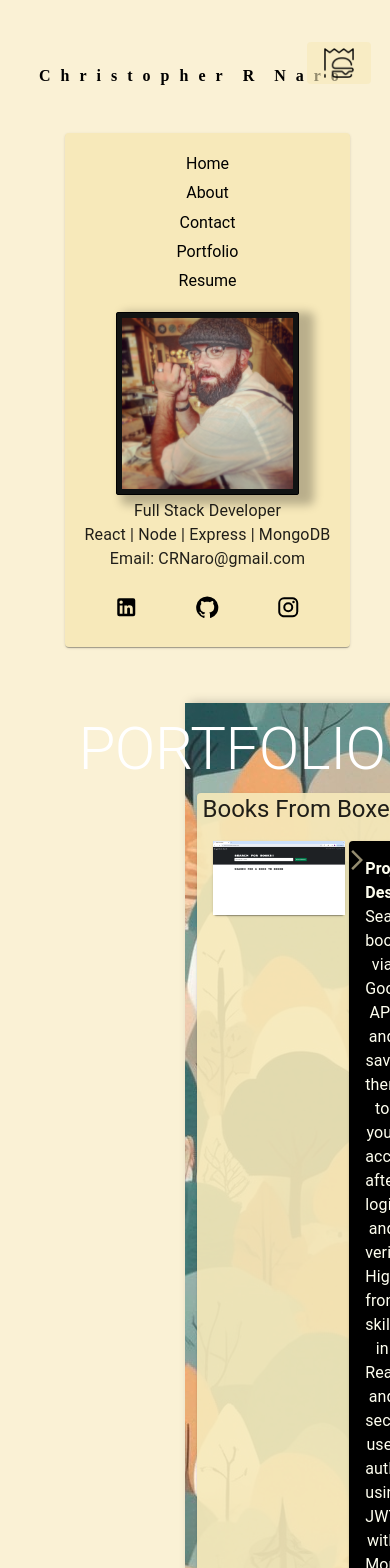
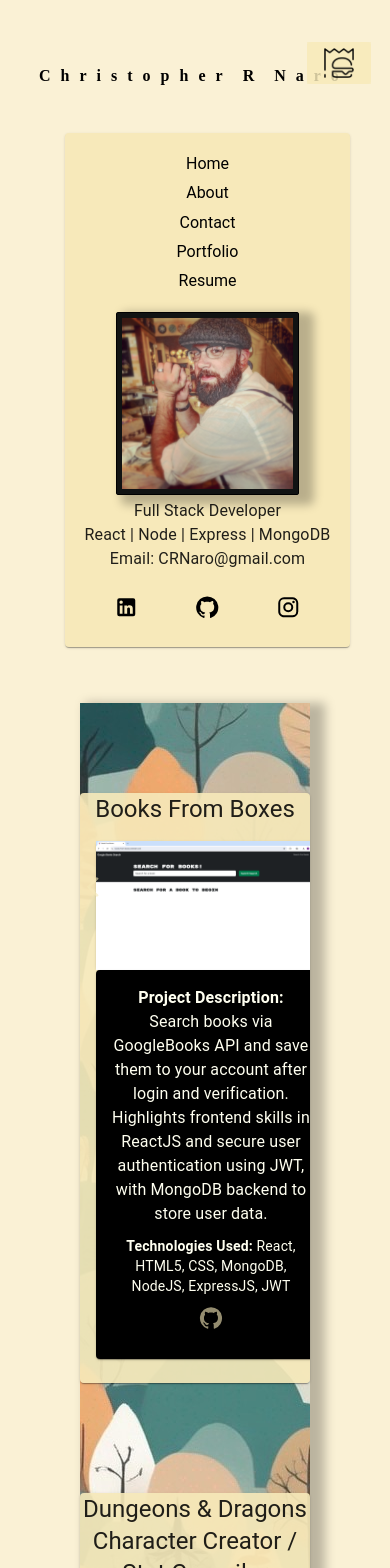
Before and after one commit to CRNaro/two_waves, a React (Vite) app: page /portfolio in a window 390 px wide. Shown: the top 1568 px of the page. Built offline with nearby package versions, Linux system fonts and the light colour scheme.

Commit message:
Fix: I have a rough layout that just needs more styling for smaller displays.  It will work for now, but will need continous improvment

```diff
--- a/src/components/Header/DynamicNameHeader.jsx
+++ b/src/components/Header/DynamicNameHeader.jsx
@@ -58,6 +58,7 @@ const StyledNavDrawer = styled(NavDrawer)`
     position: fixed;
     top: 5%;
     right: 5%;
+    background-color: rgba(247, 233, 186, .6);
 `;
 
 export default function NameHeader() {
--- a/src/components/Header/NavDrawer.jsx
+++ b/src/components/Header/NavDrawer.jsx
@@ -31,9 +31,7 @@ const useStyles = makeStyles((theme) => ({
       zIndex: 4000,
     },
   },
-navHamburger: {
 
-},
 
 }));
 
--- a/src/components/Pages/Contact.jsx
+++ b/src/components/Pages/Contact.jsx
@@ -17,6 +17,7 @@ const useStyles = makeStyles((theme) => ({
         mainContent: {
         //   paddingTop: '30%',
         //   backgroundColor: 'lightblue', // Added for debugging
+
         },
         root: {
           display: 'flex',
@@ -26,9 +27,23 @@ const useStyles = makeStyles((theme) => ({
           marginLeft: '45%',
           backgroundImage: `url(${backgroundTreeImg})`,
         boxShadow: '10px 5px 10px 5px rgba(0, 0, 0, .25)',
+        '@media (max-width: 1200px)': {
+          marginLeft: '0px',
+          width: '100%',
+          position: 'relative',
+          flexDirection: 'column',
+          '@media (max-width: 600px)': {
+            marginLTop: '50px !important',
+            marginLeft: '0px',
+            width: '100%',
+            position: 'relative',
+            flexDirection: 'column',
+            justifyContent: 'center',
+          },
+        },
         },
         aboutCard: {
-                backgroundColor: 'rgba(247, 233, 186, 1)',
+            backgroundColor: 'rgba(247, 233, 186, 1)',
           width: '100vw',
           height: 'auto',
           marginLeft: '40px',
@@ -40,6 +55,20 @@ const useStyles = makeStyles((theme) => ({
         //   position: 'relative',
           zIndex: 2,
         //   left: '80px',
+        '@media (max-width: 1200px)': {
+          marginLeft: '0px',
+          width: '100%',
+          position: 'relative',
+          flexDirection: 'column',
+          '@media (max-width: 600px)': {
+            marginLTop: '50px !important',
+            marginLeft: '0px',
+            width: '100%',
+            position: 'relative',
+            flexDirection: 'column',
+            justifyContent: 'center',
+          },
+        },
         },
 
         styledTypography: {
--- a/src/components/Pages/Portfolio.jsx
+++ b/src/components/Pages/Portfolio.jsx
@@ -68,6 +68,7 @@ import jotDown3 from '../../assets/images/jotDown3.png';
 import jotDown4 from '../../assets/images/jotDown4.png';
 import jotDown5 from '../../assets/images/jotDown5.png';
 import Carousel from '../ProjectCarousel/Carousel';
+import { display } from '@mui/system';
 
 //TODO: Add a description of the projects in the portfolio.  Make it so the description
 //      changes when the image changes in the carousel.
@@ -86,14 +87,44 @@ const useStyles = makeStyles((theme) => ({
     backgroundImage: `url(${backgroundTreeImg})`,
     boxShadow: '10px 5px 10px 5px rgba(0, 0, 0, .25)',
     position: 'relative',
+    '@media (max-width: 1200px)': {
+      display: 'flex',
+      marginLeft: '0px',
+      width: '100%',
+      position: 'relative',
+      flexDirection: 'column',
+      '@media (max-width: 600px)': {
+        display: 'flex',
+        marginLTop: '50px !important',
+        marginLeft: '0px',
+        width: '100%',
+        position: 'relative',
+        flexDirection: 'column',
+        justifyContent: 'center',
+      },
+    },
   },
   pageTitle: {
     position: 'absolute',
-    top: '10px',
+    // top: '10px',
     left: '20%',
-    transform: 'translateX(-50%)',
+    // transform: 'translateX(-50%)',
     color: 'white',
-    zIndex: 3,
+    // zIndex: 3,
+    // '@media (max-width: 1200px)': {
+    //   marginLeft: '20%',
+    //   width: '100%',
+    //   position: 'relative',
+    //   flexDirection: 'column',
+    //   '@media (max-width: 600px)': {
+    //     marginLTop: '50px !important',
+    //     marginLeft: '20%',
+    //     width: '100%',
+    //     position: 'relative',
+    //     flexDirection: 'column',
+    //     justifyContent: 'center',
+    //   },
+    // },
   },
   portfolioCard: {
     backgroundColor: 'rgba(247, 233, 186, 1)',
@@ -104,12 +135,44 @@ const useStyles = makeStyles((theme) => ({
     boxShadow: '10px 5px 10px 5px rgba(0, 0, 0, .25)',
     zIndex: 2,
     position: 'relative',
+    '@media (max-width: 1200px)': {
+      display: 'flex',
+      marginLeft: '0px',
+      width: '100%',
+      position: 'relative',
+      flexDirection: 'column',
+      '@media (max-width: 600px)': {
+        display: 'flex',
+        marginLTop: '50px !important',
+        marginLeft: '0px',
+        width: '100%',
+        position: 'relative',
+        flexDirection: 'column',
+        justifyContent: 'center',
+      },
+    },
   },
   carouselCard: {
     display: 'flex',
     justifyContent: 'center',
     width: '100%',
     height: '100%',
+    '@media (max-width: 1200px)': {
+      display: 'flex',
+      marginLeft: '0px',
+      width: '100%',
+      position: 'relative',
+      flexDirection: 'column',
+      '@media (max-width: 600px)': {
+        display: 'flex',
+        marginLTop: '50px !important',
+        marginLeft: '0px',
+        width: '100%',
+        position: 'relative',
+        flexDirection: 'column',
+        justifyContent: 'center',
+      },
+    },
   },
   carousel: {
     width: '60%',
@@ -121,6 +184,7 @@ const useStyles = makeStyles((theme) => ({
     alignItems: 'center',
     height: '100%',
     width: '100%',
+
   },
   imageContainer: {
     width: '100%',
@@ -138,6 +202,20 @@ const useStyles = makeStyles((theme) => ({
     marginRight: '4%',
     backgroundColor: 'black !important',
     color: '#FFFFF0 !important',
+    '@media (max-width: 1200px)': {
+      marginLeft: '0px',
+      width: '100%',
+      position: 'relative',
+      flexDirection: 'column',
+      '@media (max-width: 600px)': {
+        marginLTop: '50px !important',
+        marginLeft: '0px',
+        width: '100%',
+        position: 'relative',
+        flexDirection: 'column',
+        justifyContent: 'center',
+      },
+    },
   },
   navButton: {
     position: 'absolute',
--- a/src/components/Pages/Resume.jsx
+++ b/src/components/Pages/Resume.jsx
@@ -26,7 +26,7 @@ import mongodbLogo from "../../assets/images/mongodbLogo.png";
 import djangoLogo from "../../assets/images/djangoLogo.png";
 import phpLogo from "../../assets/images/phpLogo.png";
 import resumePDF from "../../assets/pdf/resume.pdf";
-import { height, width } from "@mui/system";
+import { display, height, width } from "@mui/system";
 
 
 //TODO: Set up and use SVG images for the logos to make them scalable.
@@ -35,6 +35,7 @@ const useStyles = makeStyles((theme) => ({
   mainContent: {
     //   paddingTop: '30%',
     //   backgroundColor: 'lightblue', // Added for debugging
+
   },
   root: {
     display: "flex",
@@ -44,6 +45,20 @@ const useStyles = makeStyles((theme) => ({
     marginLeft: "45%",
     backgroundImage: `url(${backgroundTreeImg})`,
     boxShadow: "10px 5px 10px 5px rgba(0, 0, 0, .25)",
+    '@media (max-width: 1200px)': {
+      marginLeft: '0px',
+      width: '100%',
+      position: 'relative',
+      flexDirection: 'column',
+      '@media (max-width: 600px)': {
+        marginLTop: '50px !important',
+        marginLeft: '0px',
+        width: '100%',
+        position: 'relative',
+        flexDirection: 'column',
+        justifyContent: 'center',
+      },
+    },
   },
   styledCardContent: {
     width: "100%",
@@ -54,6 +69,20 @@ const useStyles = makeStyles((theme) => ({
     flexDirection: "column",
     flexWrap: "wrap",
     // justifyContent: "center",
+    '@media (max-width: 1200px)': {
+      marginLeft: '0px',
+      width: '100%',
+      position: 'relative',
+      flexDirection: 'column',
+      '@media (max-width: 600px)': {
+        marginLTop: '50px !important',
+        marginLeft: '0px',
+        width: '100%',
+        position: 'relative',
+        flexDirection: 'column',
+        justifyContent: 'center',
+      },
+    },
   },
   proficienciesCard: {
     backgroundColor: "rgba(247, 233, 186, .9)",
@@ -67,7 +96,21 @@ const useStyles = makeStyles((theme) => ({
     flexDirection: "column",
     alignItems: "center",
     padding: "30px",
-    transform: "translateX(-20%)",
+    // transform: "translateX(-20%)",
+    // '@media (max-width: 1200px)': {
+    //   marginLeft: '0px',
+    //   width: '100%',
+    //   position: 'relative',
+    //   flexDirection: 'column',
+    //   '@media (max-width: 600px)': {
+    //     marginLTop: '50px !important',
+    //     marginLeft: '0px',
+    //     width: '100%',
+    //     position: 'relative',
+    //     flexDirection: 'column',
+    //     justifyContent: 'center',
+    //   },
+    // },
   },
   styledTypography: {
     //   position: 'absolute',
@@ -81,6 +124,7 @@ const useStyles = makeStyles((theme) => ({
   aboutCard: {
     backgroundColor: "rgba(247, 233, 186, .1) !important",
     margin: "2%",
+
   },
   logo: {
     width: "auto",
```
